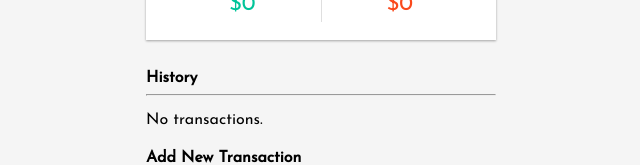
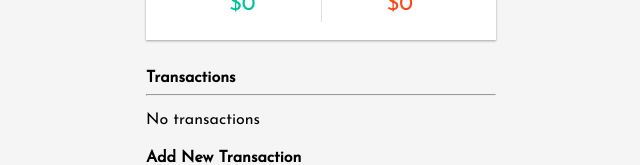
Before and after one commit to dougschallmoser/expense-tracker, a React (Create React App) app: page / in a window 1280 px wide. Shown: the part 229-394 px from the top of the page, without its empty margins (319-959 px from the left). Built offline with nearby package versions, Linux system fonts and the light colour scheme.

Commit message:
change 'history' to 'transactons' and remove period

```diff
--- a/src/components/TransactionList.js
+++ b/src/components/TransactionList.js
@@ -14,10 +14,10 @@ function TransactionList() {
 
   return (
     <>
-      <h4>History</h4>
+      <h4>Transactions</h4>
       <hr />
       <ul className="transaction-list">
-        {!transactions.length && <div>No transactions.</div>}
+        {!transactions.length && <div>No transactions</div>}
         {renderTransactions}
       </ul>
     </>
```
